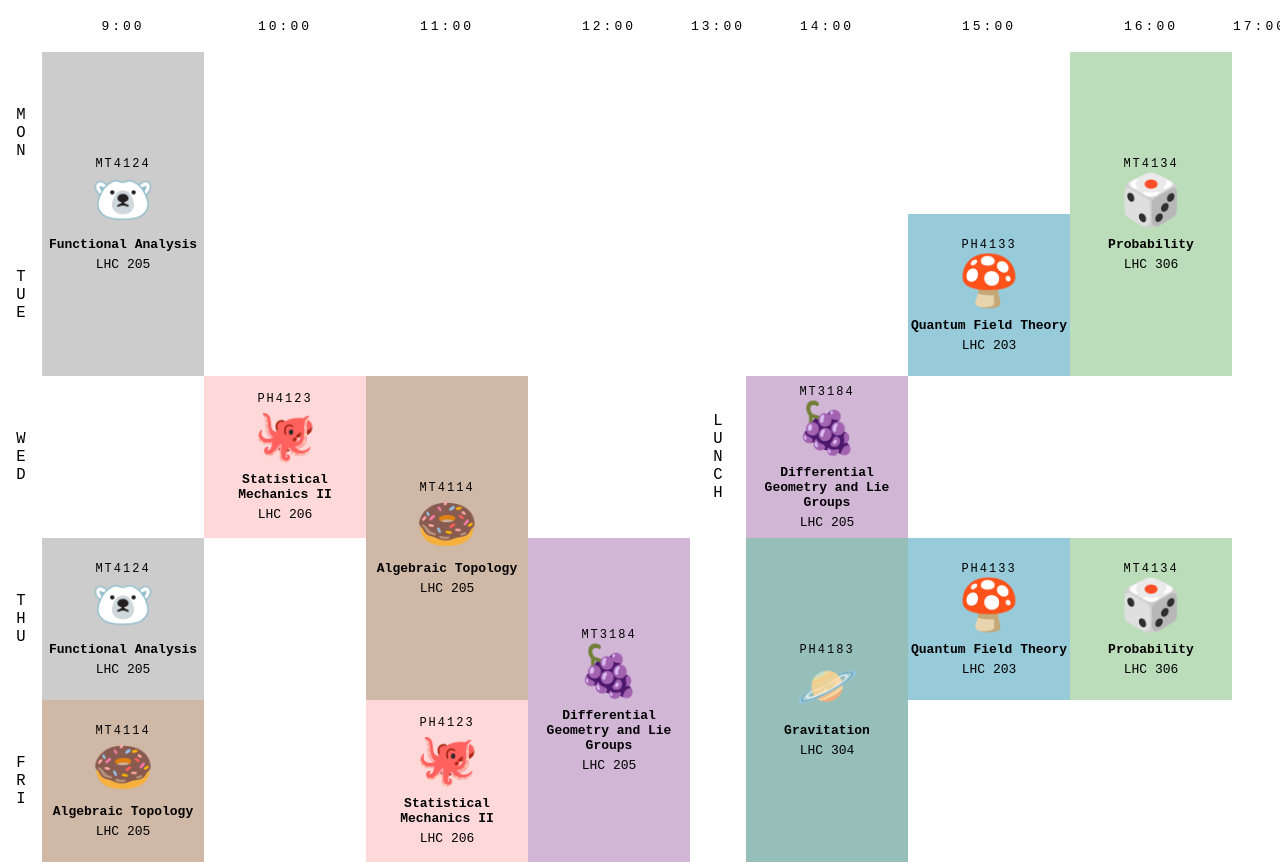
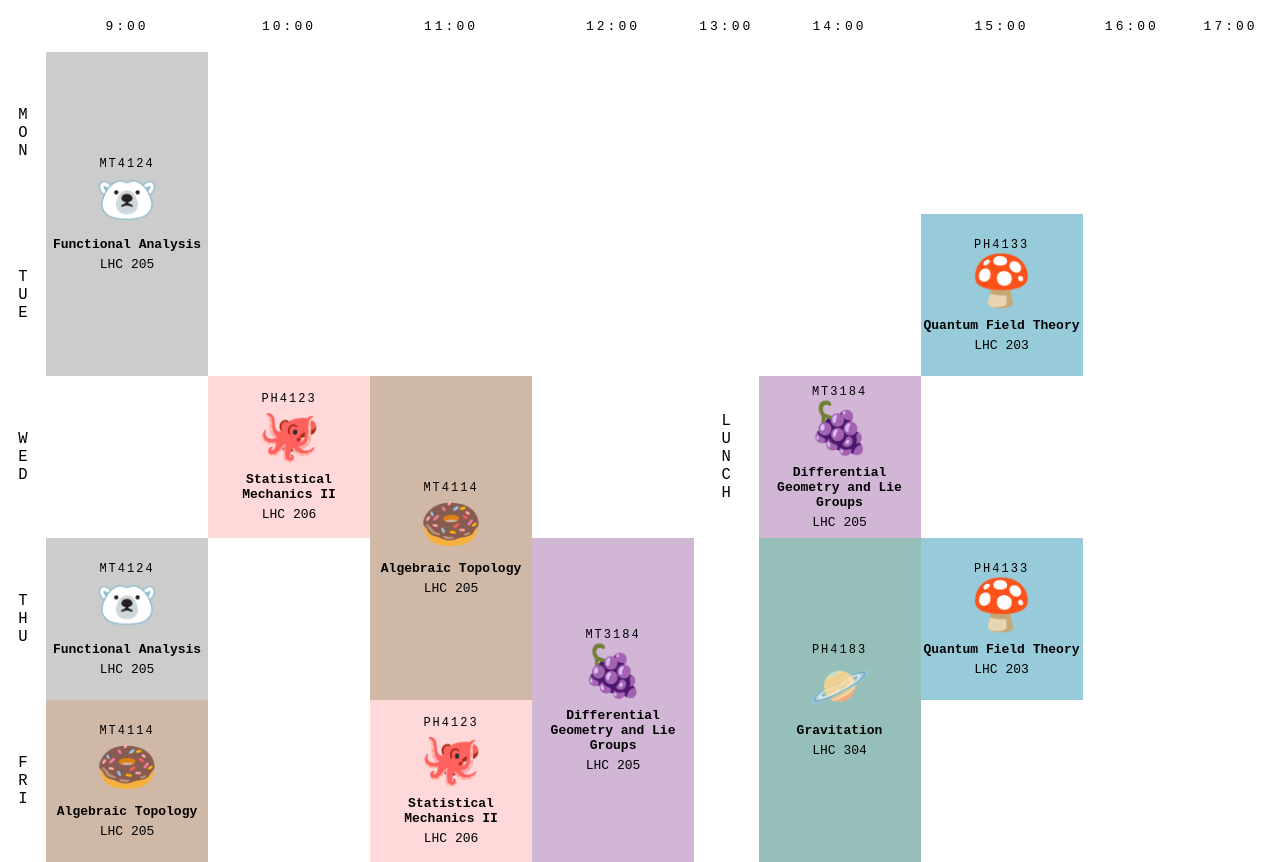
Before and after one commit to vigneshpai2003/Timetable, a website: page index.html in a window 1280 px wide. Drawn offline with nearby package versions, Linux system fonts and the light colour scheme.

Commit message:
added new QR codes using flake for npm using npm for local jquery removed probability

```diff
--- a/index.html
+++ b/index.html
@@ -5,8 +5,6 @@
     <meta name="viewport" content="width=device-width, initial-scale=1.0">
     <title>Timetable</title>
 
-    <!-- <link rel="stylesheet" href="./node_modules/bootstrap/dist/css/bootstrap.min.css"> -->
-    <!-- <script src="./node_modules/bootstrap/dist/js/bootstrap.bundle.min.js"></script> -->
     <script src="https://code.jquery.com/jquery-3.7.0.min.js" integrity="sha256-2Pmvv0kuTBOenSvLm6bvfBSSHrUJ+3A7x6P5Ebd07/g=" crossorigin="anonymous"></script>
     <script src="./node_modules/jquery/dist/jquery.min.js"></script>
 
@@ -120,7 +118,7 @@
                 </td>
                 <td></td>
                 <td></td>
-                <td class="PR" rowspan="2"></td>
+                <td></td>
                 <td></td>
             </tr>
             <tr>
@@ -137,6 +135,7 @@
 
                 <td></td>
                 <td class="QFT"></td>
+                <td></td>
                 <td></td>
             </tr>
             <tr>
@@ -171,7 +170,7 @@
 
                 <td class="GR" rowspan="2"></td>
                 <td class="QFT"></td>
-                <td class="PR"></td>
+                <td></td>
                 <td></td>
             </tr>
             <tr>
@@ -201,13 +200,6 @@
                 'room': 'LHC 205',
                 'emoji': '🐻‍❄️',
                 'color': 'rgb(204, 204, 204)',
-            },
-            'PR': {
-                'code': 'MT4134',
-                'name': 'Probability',
-                'room': 'LHC 306',
-                'emoji': '🎲',
-                'color': 'rgb(188 221 186)',
             },
             'AT': {
                 'code': 'MT4114',
--- a/package.json
+++ b/package.json
@@ -1,6 +1,5 @@
 {
   "dependencies": {
-    "bootstrap": "^5.3.1",
-    "jquery": "^3.7.0"
+    "jquery": "^3.7.1"
   }
 }
```
Also changed, not shown: QR/FA.png, QR/PR.png (deleted), QR/SM.png (added), 5 other files.
